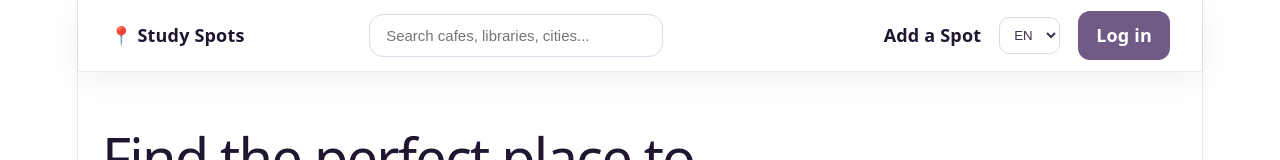
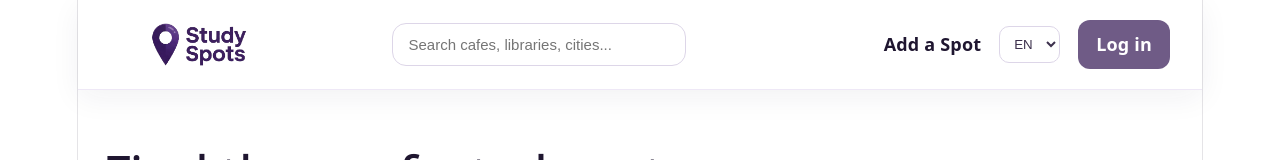
Before and after one commit to selcandalkilic/study_spots, a React (Vite) app: page / in a window 1280 px wide. Shown: the top 160 px of the page. Built offline with nearby package versions, Linux system fonts and the light colour scheme; no server answers; the database is empty.

Commit message:
faviconb resize

```diff
--- a/src/App.css
+++ b/src/App.css
@@ -310,6 +310,7 @@ button {
   justify-content: space-between;
   align-items: center;
   box-sizing: border-box;
+  min-height: 90px;
 }
 
 .navbar-logo {
@@ -3116,3 +3117,15 @@ body {
   display: block;
   object-fit: contain;
 }
+.navbar-logo {
+  display: flex;
+  align-items: center;
+  text-decoration: none;
+}
+
+.navbar-logo-img {
+  height: 100px;
+  width: auto;
+  display: block;
+  object-fit: contain;
+}
--- a/src/components/Navbar.jsx
+++ b/src/components/Navbar.jsx
@@ -1,6 +1,7 @@
 import { Link } from "react-router-dom";
 import { supabase } from "../supabaseClient";
 import { useState, useEffect } from "react";
+import logo from "../assets/study-spots-logo.png";
 
 function Navbar({ searchText, setSearchText, session, language, setLanguage, isAdmin }) {
   const [mobileSearchOpen, setMobileSearchOpen] = useState(false);
@@ -30,7 +31,7 @@ function Navbar({ searchText, setSearchText, session, language, setLanguage, isA
   return (
     <nav className="navbar">
       <Link to="/" className="navbar-logo">
-        📍 Study Spots
+        <img src={logo} alt="Study Spots" className="navbar-logo-img" />
       </Link>
       <>
   <div className="navbar-search desktop-search">
```
Also changed, not shown: public/favicon.png.
